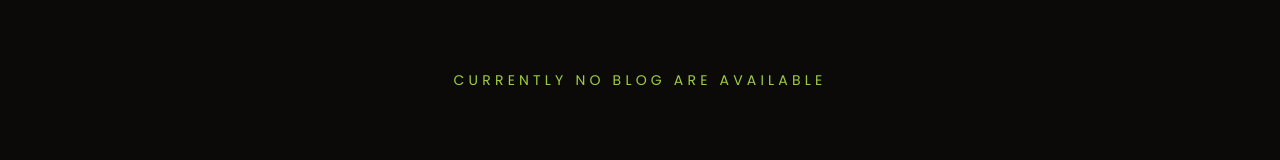
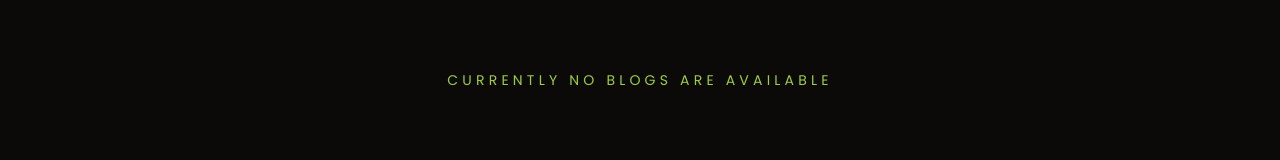
Before and after one commit to sajin-cl/Sajin-Porfolio, a React (Vite) app in the folder Sajin_Portfolio/: page /blog in a window 1280 px wide. Shown: the part 376-536 px from the top of the page. Built offline with nearby package versions, Linux system fonts and the light colour scheme.

Commit message:
small change

```diff
--- a/Sajin_Portfolio/src/pages/Blog.jsx
+++ b/Sajin_Portfolio/src/pages/Blog.jsx
@@ -2,7 +2,7 @@ export default function Blog() {
   return (
     <div className="min-h-screen flex items-center justify-center bg-stone-950 text-white px-6 py-16">
       <div className="max-w-3xl text-center">
-        <p className="text-sm text-lime-300 uppercase tracking-[0.3em] mb-4 animate-pulse">Currently No Blog are available </p>
+        <p className="text-sm text-lime-300 uppercase tracking-[0.3em] mb-4 animate-pulse">Currently No Blogs are available </p>
 
       </div>
     </div>
```
